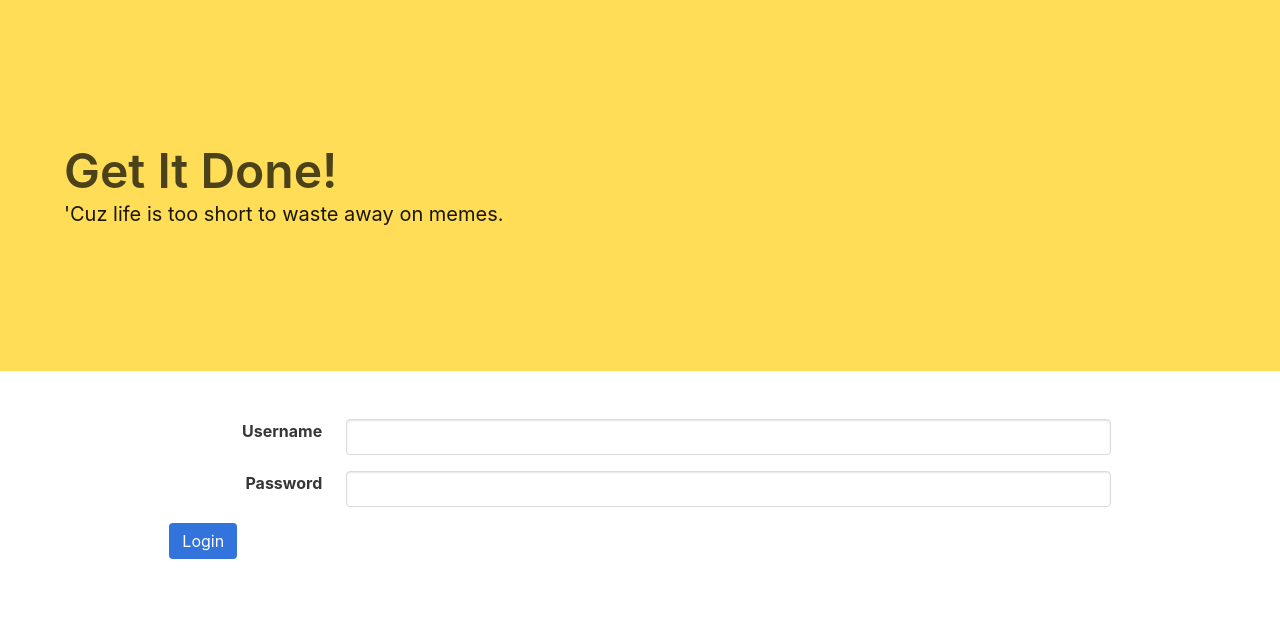
After one commit to ShraddhaAg/Get-it-done, a Django app: template ToDo/templates/registration/login.html in a window 1280 px wide. The commit adds this page. Shown: the top 618 px of the page. Run offline with Django 3.2, Linux system fonts and the light colour scheme; the template is opened without the code that fills it, so the values that code supplies are empty, except form fields; tables that the repository leaves empty hold one stand-in row (values such as "Sample post"); form fields are guessed from the names that the template uses; some libraries are stand-ins or nearby versions.

Commit message:
Add login and logout templates and modify task form UI

```diff
--- a/ToDo/ToDo/urls.py
+++ b/ToDo/ToDo/urls.py
@@ -34,3 +34,7 @@ from django.conf import settings
 from django.conf.urls.static import static
 
 urlpatterns += static(settings.STATIC_URL, document_root=settings.STATIC_ROOT)
+
+urlpatterns += [
+    path('accounts/', include('django.contrib.auth.urls'))
+]
--- a/ToDo/tasks/templates/tasks/hashtag_form.html
+++ b/ToDo/tasks/templates/tasks/hashtag_form.html
@@ -9,9 +9,9 @@
         </div>
         <p class="help">{{ form.category.help_text }}</p>
       </div>
-        <div class="control">
+      <div class="control">
           <button class="button is-primary">Add Category</button>
-        </div>
+      </div>
     </form>
   </div>
 {% endblock %}
--- /dev/null
+++ b/ToDo/templates/base_registration.html
@@ -0,0 +1,32 @@
+<!DOCTYPE html>
+<html lang="en">
+<head>
+  <meta charset="utf-8">
+  <meta name="viewport" content="width=device-width, initial-scale=1">
+  {% block title %}<title>Get It Done!</title>{% endblock %}
+  <link rel="stylesheet" href="https://cdnjs.cloudflare.com/ajax/libs/bulma/0.7.2/css/bulma.min.css">
+  <script defer src="https://use.fontawesome.com/releases/v5.3.1/js/all.js"></script>
+</head>
+
+<body>
+  <section class="hero is-medium is-warning">
+  <div class="hero-body">
+    <div class="container">
+      <h1 class="title is-1 is-success">
+        Get It Done!
+      </h1>
+      <h2 class="subtitle">
+        'Cuz life is too short to waste away on memes.
+      </h2>
+    </div>
+  </div>
+  </section>
+  <section class="container is-fluid main-content columns is-fullheight">
+  <div class="container column is-10">
+    <div class="section">
+  {% block content %}{% endblock %}
+    </div>
+  </div>
+</section>
+</body>
+</html>
--- /dev/null
+++ b/ToDo/templates/registration/login.html
@@ -0,0 +1,61 @@
+{% extends 'base_registration.html' %}
+
+{% block content %}
+
+{% if form.errors %}
+  <article class="message is-danger">
+  <div class="message-header">
+    <p>Oh no! Authentication Failed!</p>
+    <button class="delete" aria-label="delete"></button>
+  </div>
+  <div class="message-body">
+    Your username and password didn't match. Please try again.
+  </div>
+  </article>
+{% endif %}
+
+{% if next %}
+  {% if user.is_authenticated %}
+    <p>Your account doesn't have access to this page. To proceed,
+    please login with an account that has access.</p>
+  {% else %}
+    <p>Please login to see this page.</p>
+  {% endif %}
+{% endif %}
+
+<form class="" action="{% url 'login' %}" method="post">
+  {% csrf_token %}
+
+  <div class="field is-horizontal">
+    <div class="field-label">
+      <label for="" class="label">{{form.username.label_tag}}</label>
+    </div>
+    <div class="field-body">
+      <div class="field">
+        <p class="control"><input type="text" name="username" class="input" id="id_username"></p>
+        <p class="help">{{ form.username.help_text }}</p>
+      </div>
+    </div>
+  </div>
+
+  <div class="field is-horizontal">
+    <div class="field-label">
+      <label for="" class="label">{{form.password.label_tag}}</label>
+    </div>
+    <div class="field-body">
+      <div class="field">
+        <p class="control"><input type="password" name="password" class="input" id="id_password"></p>
+        <p class="help">{{ form.password.help_text }}</p>
+      </div>
+    </div>
+  </div>
+
+  <div class="control">
+    <input type="submit" class="button is-link" value="Login">
+    <input type="hidden" name="next" value="{{ next }}" />
+  </div>
+
+
+</form>
+
+{% endblock %}
```
Also changed, not shown: ToDo/tasks/templates/tasks/task_form.html (+76 -1 lines), ToDo/templates/registration/logged_out.html (added, +12 -0 lines).
